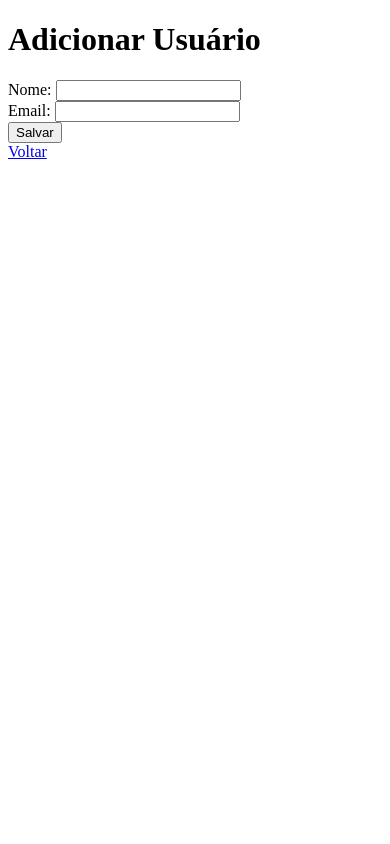
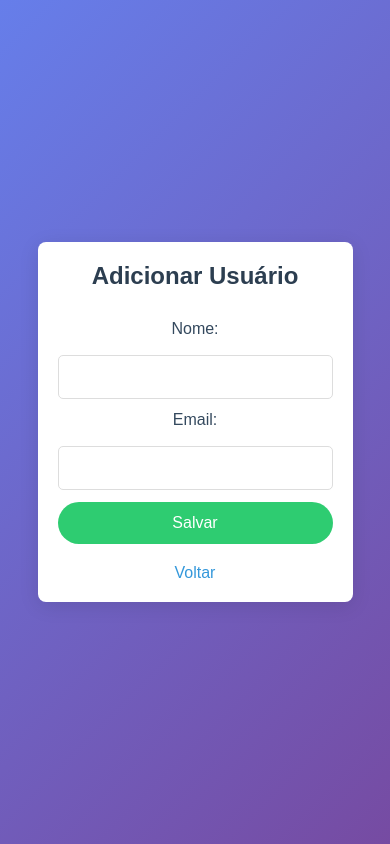
Before and after one commit to carlos400junior-sys/site2python, a Flask app: page /add in a window 390 px wide. Run offline with Flask 3, Linux system fonts and the light colour scheme.

Commit message:
ajeitandfo layout

```diff
--- a/static/style.css
+++ b/static/style.css
@@ -96,6 +96,7 @@ h1 {
     gap: 10px;  /* Espaço entre os botões */
     flex-wrap: wrap; /* Permite que os botões se movam para uma nova linha, se necessário */
     margin-top: 10px;  /* Espaçamento superior para separar do conteúdo acima */
+    text-align: right;
 }
 
 
--- a/templates/add.html
+++ b/templates/add.html
@@ -4,14 +4,125 @@
     <meta charset="UTF-8">
     <meta name="viewport" content="width=device-width, initial-scale=1.0">
     <title>Document</title>
+    <link rel="stylesheet" href="{{ url_for('static', filename='style.css') }}">
+</head>
+<style>
+        /* Resetando o estilo padrão */
+        * {
+            margin: 0;
+            padding: 0;
+            box-sizing: border-box;
+        }
+
+        body {
+            font-family: 'Arial', sans-serif;
+            background-color: #f7f9fb;
+            color: #333;
+            padding: 20px;
+        }
+
+        h1 {
+            text-align: center;
+            color: #2c3e50;
+            margin-bottom: 30px;
+            font-size: 2rem;
+        }
+
+        .container {
+            max-width: 600px;
+            margin: 0 auto;
+            background: #fff;
+            border-radius: 8px;
+            box-shadow: 0 4px 20px rgba(0, 0, 0, 0.1);
+            padding: 25px;
+        }
+
+        form {
+            display: flex;
+            flex-direction: column;
+            gap: 15px;
+        }
+
+        label {
+            font-size: 1rem;
+            color: #34495e;
+        }
+
+        input[type="text"], input[type="email"] {
+            padding: 12px;
+            font-size: 1rem;
+            border: 1px solid #ddd;
+            border-radius: 5px;
+            margin-top: 5px;
+            transition: border 0.3s ease;
+        }
+
+        input[type="text"]:focus, input[type="email"]:focus {
+            border-color: #3498db;
+            outline: none;
+        }
+
+        button[type="submit"] {
+            background-color: #2ecc71;
+            color: white;
+            padding: 12px 20px;
+            font-size: 1rem;
+            border: none;
+            border-radius: 25px;
+            cursor: pointer;
+            transition: background-color 0.3s ease;
+        }
+
+        button[type="submit"]:hover {
+            background-color: #27ae60;
+        }
+
+        a {
+            text-align: center;
+            display: block;
+            color: #3498db;
+            text-decoration: none;
+            margin-top: 20px;
+            font-size: 1rem;
+        }
+
+        a:hover {
+            text-decoration: underline;
+        }
+
+        /* Responsividade para dispositivos menores */
+        @media (max-width: 768px) {
+            h1 {
+                font-size: 1.5rem;
+            }
+
+            .container {
+                padding: 20px;
+            }
+
+            form {
+                gap: 12px;
+            }
+        }
+    </style>
 </head>
 <body>
-    <h1>Adicionar Usuário</h1>
-    <form method="POST">
-        Nome: <input type="text" name="nome"><br>
-        Email: <input type="email" name="email"><br>
-        <button type="submit">Salvar</button>
-    </form>
-    <a href="{{ url_for('index') }}">Voltar</a>
+
+    <div class="container">
+        <h1>Adicionar Usuário</h1>
+
+        <form method="POST">
+            <label for="nome">Nome:</label>
+            <input type="text" name="nome" id="nome" required>
+
+            <label for="email">Email:</label>
+            <input type="email" name="email" id="email" required>
+
+            <button type="submit">Salvar</button>
+        </form>
+
+        <a href="{{ url_for('index') }}">Voltar</a>
+    </div>
+
 </body>
 </html>
```
Also changed, not shown: templates/edit.html (+110 -7 lines), templates/index.html (+5 -2 lines).
